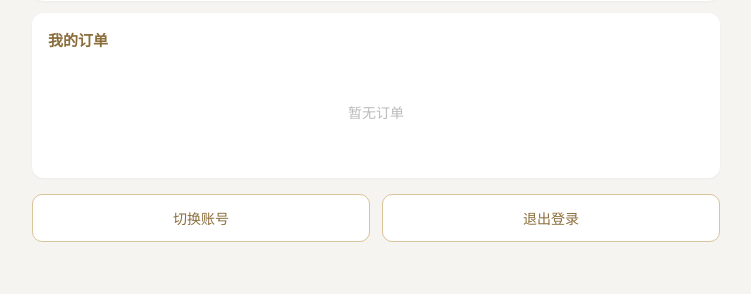
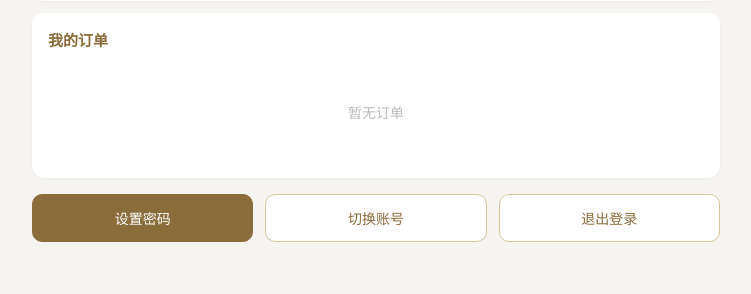
Before and after one commit to xiaokunjolon-hub/alice-stock, a Python web app: template app/templates/member/orders.html in a window 1280 px wide. Shown: the part 200-494 px from the top of the page, without its empty margins (264-1015 px from the left). Run offline with Jinja, Linux system fonts and the light colour scheme; the template is opened without the code that fills it, so the values that code supplies are empty.

Commit message:
feat: 会员中心增加设置密码入口

```diff
--- a/app/templates/member/orders.html
+++ b/app/templates/member/orders.html
@@ -111,6 +111,7 @@
 
     <!-- 底部操作 -->
     <div class="actions">
+      <a class="btn primary" href="https://custom.alicexie.com/member/settings">设置密码</a>
       <a class="btn" href="https://custom.alicexie.com/alipay/switch?next=https://stock.alicexie.com/member/orders">切换账号</a>
       <a class="btn" href="https://custom.alicexie.com/alipay/logout?next=https://www.alicexie.com">退出登录</a>
     </div>
```
